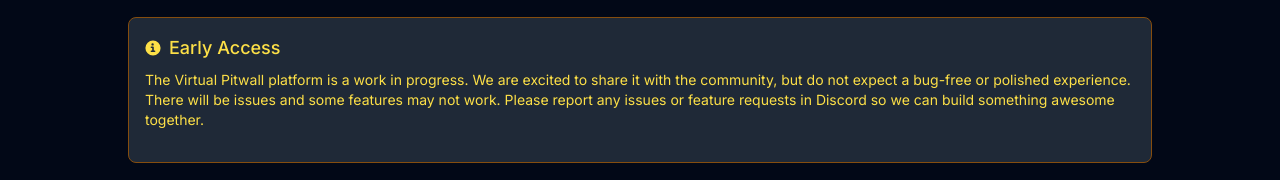
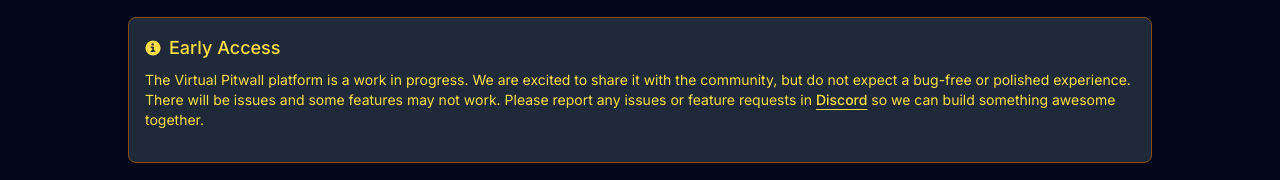
Before and after one commit to kart7990/virtualpitwall, a Next.js app: page / in a window 1280 px wide. Shown: the part 507-687 px from the top of the page. Built offline with nearby package versions, Linux system fonts and the light colour scheme.

Commit message:
Added Discord server invitation link (#35)
* Added Discord server invitation link

* created discord link in site config

```diff
--- a/src/app/page.tsx
+++ b/src/app/page.tsx
@@ -62,8 +62,16 @@
                   excited to share it with the community, but do not expect a
                   bug-free or polished experience. There will be issues and some
                   features may not work. Please report any issues or feature
-                  requests in Discord so we can build something awesome
-                  together.
+                  requests in{" "}
+                  <a
+                    href={siteConfig.links.discord}
+                    target="_blank"
+                    rel="noreferrer"
+                    className="font-medium underline underline-offset-4"
+                  >
+                    Discord
+                  </a>{" "}
+                  so we can build something awesome together.
                 </div>
               </div>
             </div>
--- a/src/config/site.ts
+++ b/src/config/site.ts
@@ -9,6 +9,7 @@
   links: {
     github: "https://github.com/kart7990/virtualpitwall",
     client: API_BASE_URL + "/app/setup.exe",
+    discord: "https://discord.gg/GvyT36A4kM",
   },
 };
 
```
